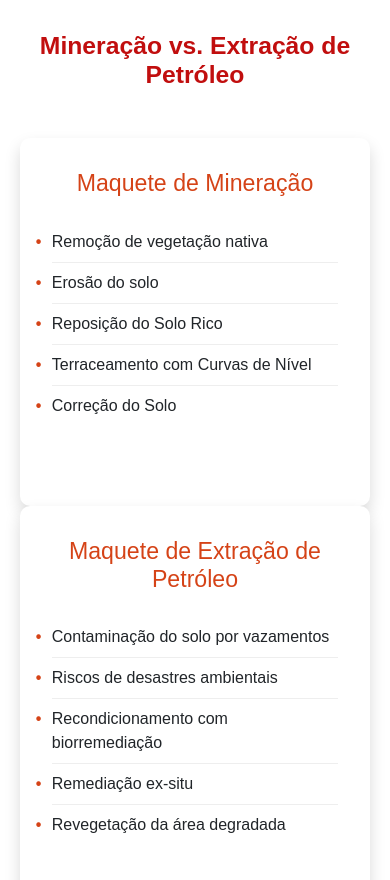
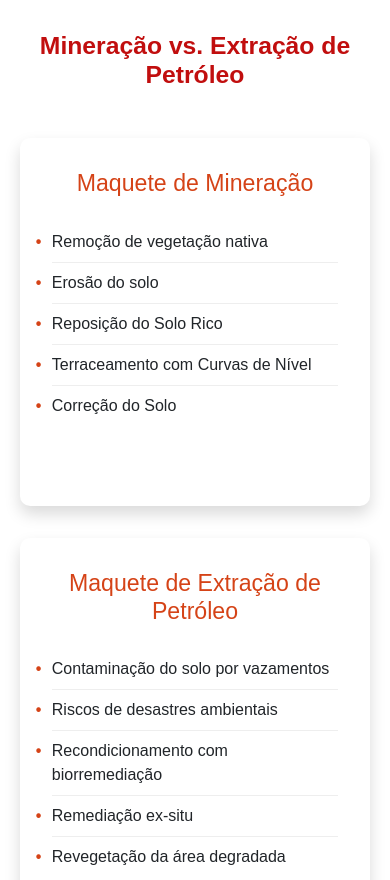
Before and after one commit to DevDaviSVC/paulo-freire-website, a plain HTML site: page index.html in a window 390 px wide. Shown: the part 7140-8020 px from the top of the page. Drawn offline with Linux system fonts and the light colour scheme; a web font is replaced by a local one.

Commit message:
Margin bottom fix.

```diff
--- a/css/maquetes.css
+++ b/css/maquetes.css
@@ -317,6 +317,11 @@
     .objetivo-card,
     .comparacao-card {
         margin-bottom: 2rem;
+    }
+
+    .comparacao-row {
+      display: flex;
+      gap: 2rem;
     }
 }
 
--- a/index.html
+++ b/index.html
@@ -386,7 +386,7 @@
   <section class="comparacao-section" id="comparacao-section">
     <div class="container">
       <h2>Mineração vs. Extração de Petróleo</h2>
-      <div class="row">
+      <div class="row comparacao-row">
         <div class="col-md-6">
           <div class="comparacao-card shadow">
             <h3>Maquete de Mineração</h3>
```
